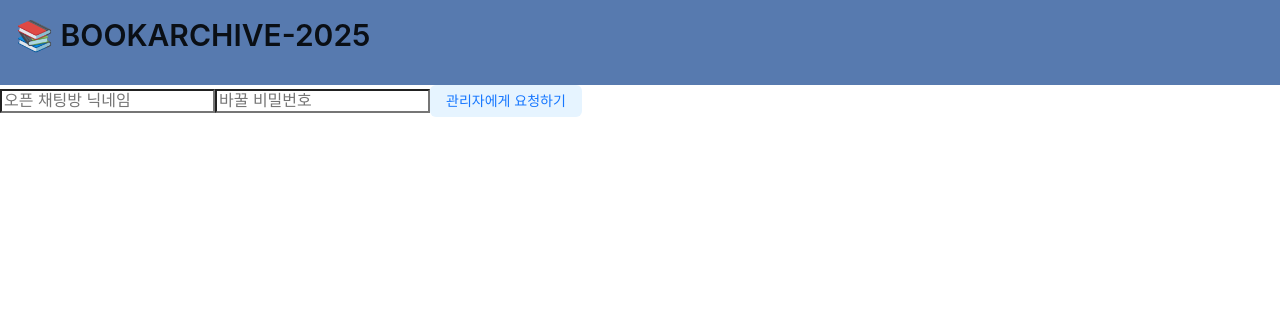
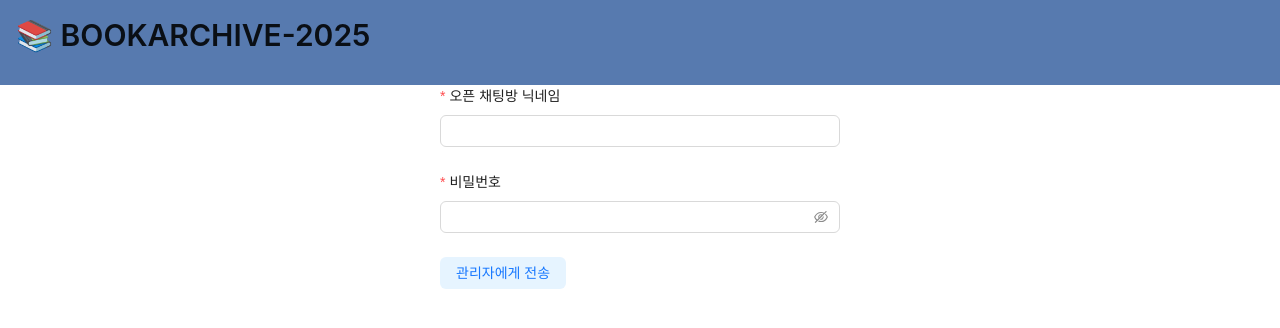
Before and after one commit to Hayeon-Lee/BOOKARCHIVE-2025, a React (Vite) app: page /changepassword in a window 1280 px wide. Shown: the top 328 px of the page. Built offline with nearby package versions, Linux system fonts and the light colour scheme; no server answers.

Commit message:
design: changepassword page ui changed to antd design

```diff
--- a/src/components/auth/LoginForm.tsx
+++ b/src/components/auth/LoginForm.tsx
@@ -36,14 +36,12 @@ const LoginForm = () => {
       });
       setTimeout(() => {
         navigate('/bookarchive');
-      }, 1500); // notification 보여줄 시간 확보
+      }, 1500);
     } catch (err) {
       notification.error({
         message: '로그인 실패',
         description:
-          err instanceof Object
-            ? err.toString()
-            : '관리자(01066075071)로 연락주세요.',
+          err instanceof Object ? err.toString() : '관리자에게 연락주세요.',
         duration: 2,
         placement: 'topRight',
       });
--- a/src/pages/auth/ChangePasswordPage.tsx
+++ b/src/pages/auth/ChangePasswordPage.tsx
@@ -1,31 +1,73 @@
-import React, { useState } from 'react';
+import { useState } from 'react';
 import requestPasswordReset from '../../services/auth/changePasswordService';
 import AuthButton from '../../components/auth/AuthButton';
 import { useNavigate } from 'react-router-dom';
+import { Form, Input, notification } from 'antd';
 
 const ChangePasswordPage = () => {
-  const [nickname, setNickname] = useState<string>('');
-  const [newPassword, setNewPassword] = useState<string>('');
-  const [error, setError] = useState<string>('');
-  const [success, setSuccess] = useState<boolean>(false);
+  const [, setError] = useState<string>('');
+  const [, setSuccess] = useState<boolean>(false);
 
   const navigate = useNavigate();
 
-  const handleRequest = async (e: React.FormEvent) => {
-    e.preventDefault();
+  const handleRequest = async (values: {
+    nickname: string;
+    password: string;
+  }) => {
     setError('');
     setSuccess(false);
 
     try {
-      await requestPasswordReset(nickname, newPassword);
+      await requestPasswordReset(values.nickname, values.password);
       setSuccess(true);
-      navigate('/information');
+      notification.success({
+        message: '전송 요청 완료',
+        description: '관리자에게 전송되었습니다.',
+        duration: 2,
+        placement: 'topRight',
+      });
+      setTimeout(() => {
+        navigate('/information');
+      });
     } catch (err) {
-      setError((err as Error).message);
-      setSuccess(false);
+      notification.error({
+        message: '전송 실패',
+        description:
+          err instanceof Object ? err.toString() : '관리자에게 연락주세요.',
+        duration: 2,
+        placement: 'topRight',
+      });
     }
   };
 
+  return (
+    <Form
+      layout="vertical"
+      onFinish={handleRequest}
+      style={{ maxWidth: 400, margin: '0 auto' }}
+    >
+      <Form.Item
+        label="오픈 채팅방 닉네임"
+        name="nickname"
+        rules={[{ required: true, message: '닉네임을 입력해주세요.' }]}
+      >
+        <Input />
+      </Form.Item>
+
+      <Form.Item
+        label="비밀번호"
+        name="password"
+        rules={[{ required: true, message: '비밀번호를 입력해주세요.' }]}
+      >
+        <Input.Password />
+      </Form.Item>
+
+      <Form.Item>
+        <AuthButton htmlType="submit" label="관리자에게 전송" />
+      </Form.Item>
+    </Form>
+  );
+  /*
   return (
     <form>
       <input
@@ -46,6 +88,7 @@ const ChangePasswordPage = () => {
       {error && <p style={{ color: 'red' }}>{error}</p>}
     </form>
   );
+  */
 };
 
 export default ChangePasswordPage;
--- a/src/services/auth/changePasswordService.ts
+++ b/src/services/auth/changePasswordService.ts
@@ -35,7 +35,7 @@ const requestPasswordReset = async (nickname: string, newPassword: string) => {
       requestedAt: serverTimestamp(),
     });
     return { success: true, requestId: docRef.id };
-  } catch (error) {
+  } catch {
     throw new Error('관리자에게 문의해주세요.');
   }
 };
```
